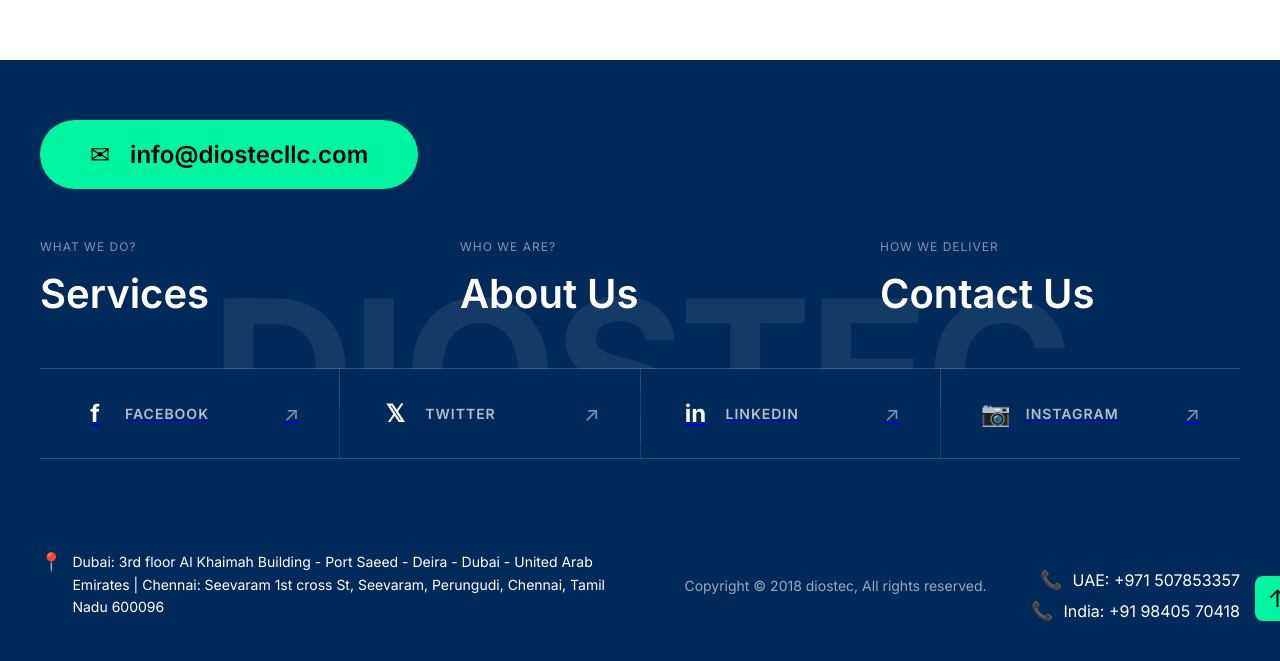
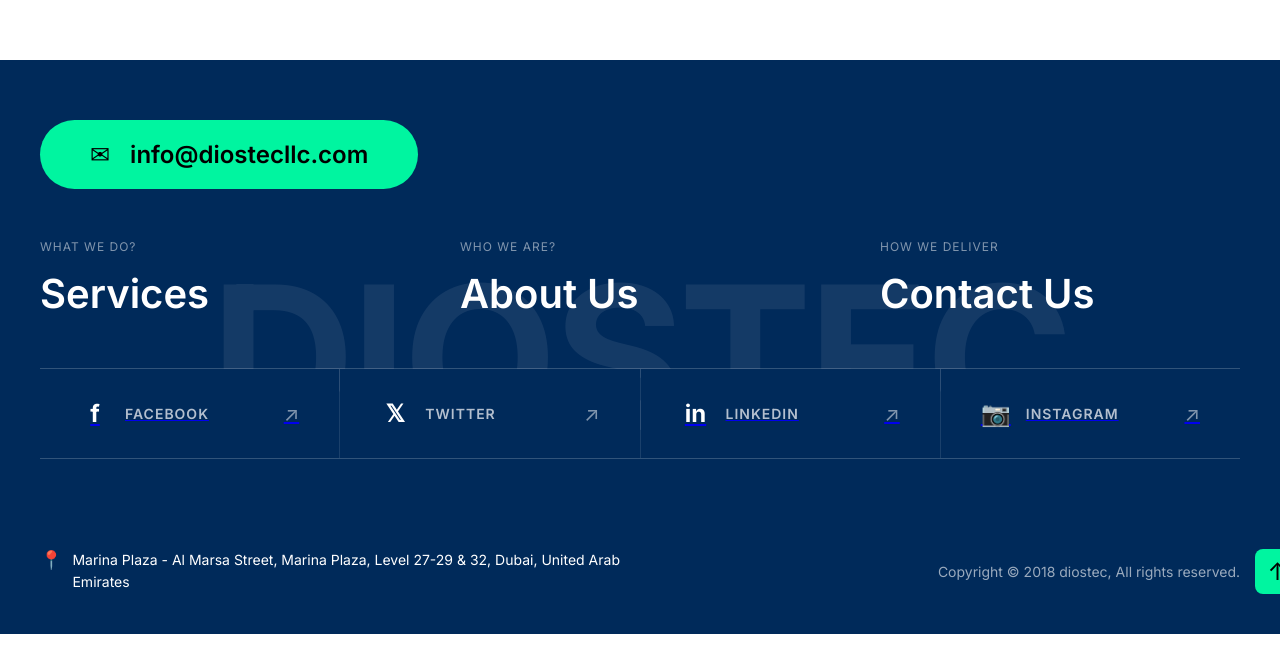
Before and after one commit to manvote/diostec, a React (Create React App) app: page / in a window 1280 px wide. Shown: the part 7141-7802 px from the top of the page. After the commit the page ends 7775 px from the top, so only its background shows below. Built offline with nearby package versions, Linux system fonts and the light colour scheme.

Commit message:
Changes updated

```diff
--- a/public/index.html
+++ b/public/index.html
@@ -39,8 +39,7 @@
 
     <!-- Contact Information -->
     <meta name="contact" content="info@diostec.com" />
-    <meta name="telephone" content="+971-XX-XXX-XXXX" />
-    <meta name="address" content="Conrad Office Tower, Sheikh Zayed Road, 115143 Dubai, UAE" />
+    <meta name="address" content="Marina Plaza - Al Marsa Street, Marina Plaza, Level 27-29 & 32, Dubai, United Arab Emirates" />
 
     <!-- Icons -->
     <link rel="apple-touch-icon" href="%PUBLIC_URL%/logo192.png" />
@@ -68,14 +67,13 @@
       "description": "Leading AI and cloud solutions provider specializing in digital transformation, business intelligence, and enterprise IT services.",
       "address": {
         "@type": "PostalAddress",
-        "streetAddress": "Conrad Office Tower, Sheikh Zayed Road",
+        "streetAddress": "Marina Plaza - Al Marsa Street, Marina Plaza, Level 27-29 & 32",
         "addressLocality": "Dubai",
         "postalCode": "115143",
         "addressCountry": "AE"
       },
       "contactPoint": {
         "@type": "ContactPoint",
-        "telephone": "+971-XX-XXX-XXXX",
         "contactType": "customer service",
         "email": "info@diostec.com",
         "areaServed": "AE",
@@ -108,7 +106,7 @@
       "priceRange": "$$",
       "address": {
         "@type": "PostalAddress",
-        "streetAddress": "Conrad Office Tower, Sheikh Zayed Road",
+        "streetAddress": "Marina Plaza - Al Marsa Street, Marina Plaza, Level 27-29 & 32",
         "addressLocality": "Dubai",
         "postalCode": "115143",
         "addressCountry": "AE"
@@ -118,7 +116,6 @@
         "latitude": 25.2048,
         "longitude": 55.2708
       },
-      "telephone": "+971-XX-XXX-XXXX",
       "email": "info@diostec.com",
       "url": "https://diostec.com",
       "openingHoursSpecification": {
--- a/src/components/AboutUs.js
+++ b/src/components/AboutUs.js
@@ -689,17 +689,7 @@ export default function AboutUs() {
                 {t('home', 'footerCopyright')}
               </div>
 
-              <div className="footer-phone">
-                <div className="phone-item">
-                  <span className="phone-icon">📞</span>
-                  <span className="phone-text">UAE: +971 507853357</span>
-                </div>
-                <div className="phone-item">
-                  <span className="phone-icon">📞</span>
-                  <span className="phone-text">India: +91 98405 70418</span>
-                </div>
-                <button className="scroll-top-footer">↑</button>
-              </div>
+              <button className="scroll-top-footer">↑</button>
             </div>
           </div>
         </div>
--- a/src/components/Contact.js
+++ b/src/components/Contact.js
@@ -258,17 +258,7 @@ export default function Contact() {
                 {t('home', 'footerCopyright')}
               </div>
 
-              <div className="footer-phone">
-                <div className="phone-item">
-                  <span className="phone-icon">📞</span>
-                  <span className="phone-text">UAE: +971 507853357</span>
-                </div>
-                <div className="phone-item">
-                  <span className="phone-icon">📞</span>
-                  <span className="phone-text">India: +91 98405 70418</span>
-                </div>
-                <button className="scroll-top-footer">↑</button>
-              </div>
+              <button className="scroll-top-footer">↑</button>
             </div>
           </div>
         </div>
--- a/src/components/Home.js
+++ b/src/components/Home.js
@@ -929,17 +929,7 @@ export default function Home() {
                 {t('home', 'footerCopyright')}
               </div>
 
-              <div className="footer-phone">
-                <div className="phone-item">
-                  <span className="phone-icon">📞</span>
-                  <span className="phone-text">UAE: +971 507853357</span>
-                </div>
-                <div className="phone-item">
-                  <span className="phone-icon">📞</span>
-                  <span className="phone-text">India: +91 98405 70418</span>
-                </div>
-                <button className="scroll-top-footer">↑</button>
-              </div>
+              <button className="scroll-top-footer">↑</button>
             </div>
           </div>
         </div>
--- a/src/components/Services.js
+++ b/src/components/Services.js
@@ -689,17 +689,7 @@ export default function Services() {
                 {t('home', 'footerCopyright')}
               </div>
 
-              <div className="footer-phone">
-                <div className="phone-item">
-                  <span className="phone-icon">📞</span>
-                  <span className="phone-text">UAE: +971 507853357</span>
-                </div>
-                <div className="phone-item">
-                  <span className="phone-icon">📞</span>
-                  <span className="phone-text">India: +91 98405 70418</span>
-                </div>
-                <button className="scroll-top-footer">↑</button>
-              </div>
+              <button className="scroll-top-footer">↑</button>
             </div>
           </div>
         </div>
--- a/src/translations.js
+++ b/src/translations.js
@@ -136,7 +136,7 @@ export const translations = {
       footerTwitter: "TWITTER",
       footerLinkedin: "LINKEDIN",
       footerInstagram: "INSTAGRAM",
-      footerAddress: "Dubai: 3rd floor Al Khaimah Building - Port Saeed - Deira - Dubai - United Arab Emirates | Chennai: Seevaram 1st cross St, Seevaram, Perungudi, Chennai, Tamil Nadu 600096",
+      footerAddress: "Marina Plaza - Al Marsa Street, Marina Plaza, Level 27-29 & 32, Dubai, United Arab Emirates",
       footerCopyright: "Copyright © 2018 diostec, All rights reserved.",
     },
 
@@ -543,7 +543,7 @@ export const translations = {
       footerTwitter: "تويتر",
       footerLinkedin: "لينكد إن",
       footerInstagram: "إنستجرام",
-      footerAddress: "دبي: الطابق الثالث مبنى الخيمة - ميناء سعيد - ديرة - دبي - الإمارات العربية المتحدة | تشيناي: شارع سيفارام التقاطع الأول، سيفارام، بيرونغودي، تشيناي، تاميل نادو 600096",
+      footerAddress: "Marina Plaza - Al Marsa Street, Marina Plaza, Level 27-29 & 32, Dubai, United Arab Emirates",
       footerCopyright: "حقوق الطبع والنشر © 2018 ديوستك، جميع الحقوق محفوظة.",
     },
 
```
